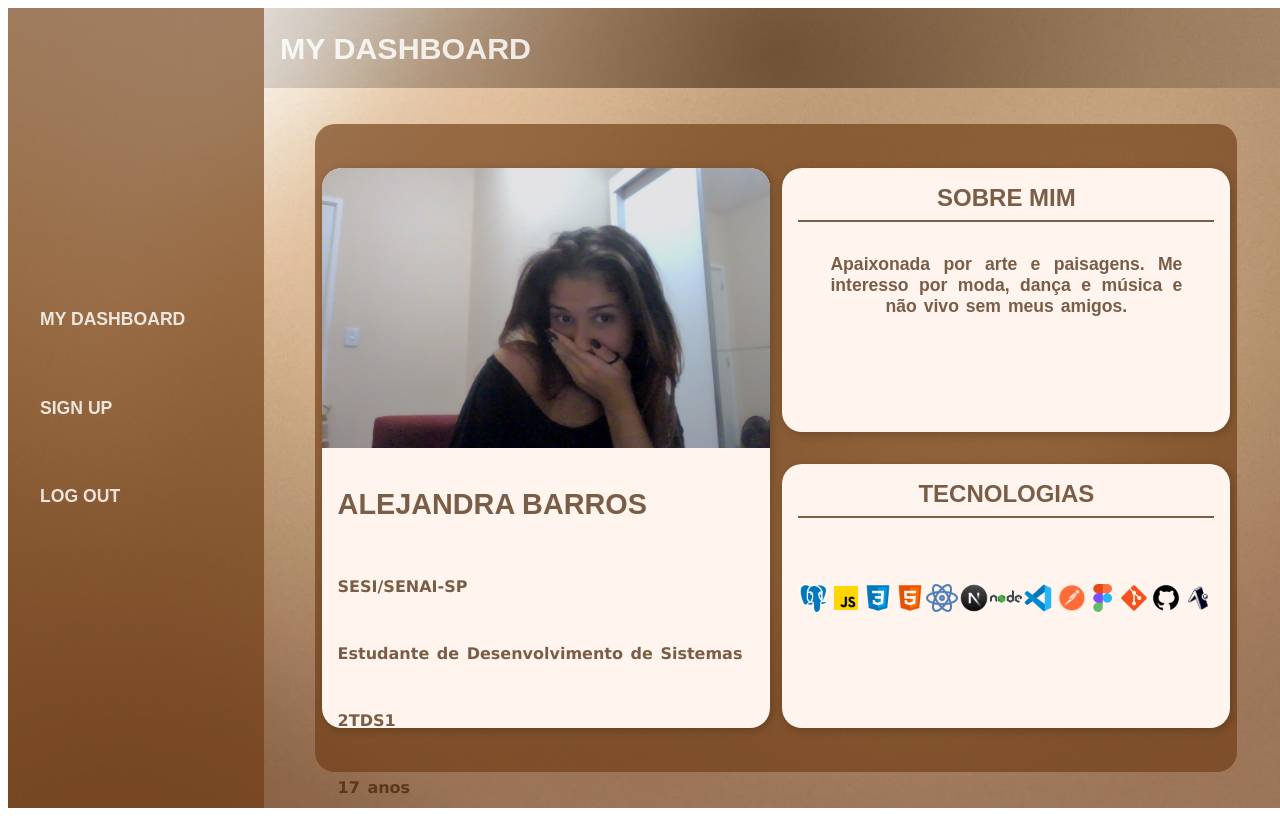
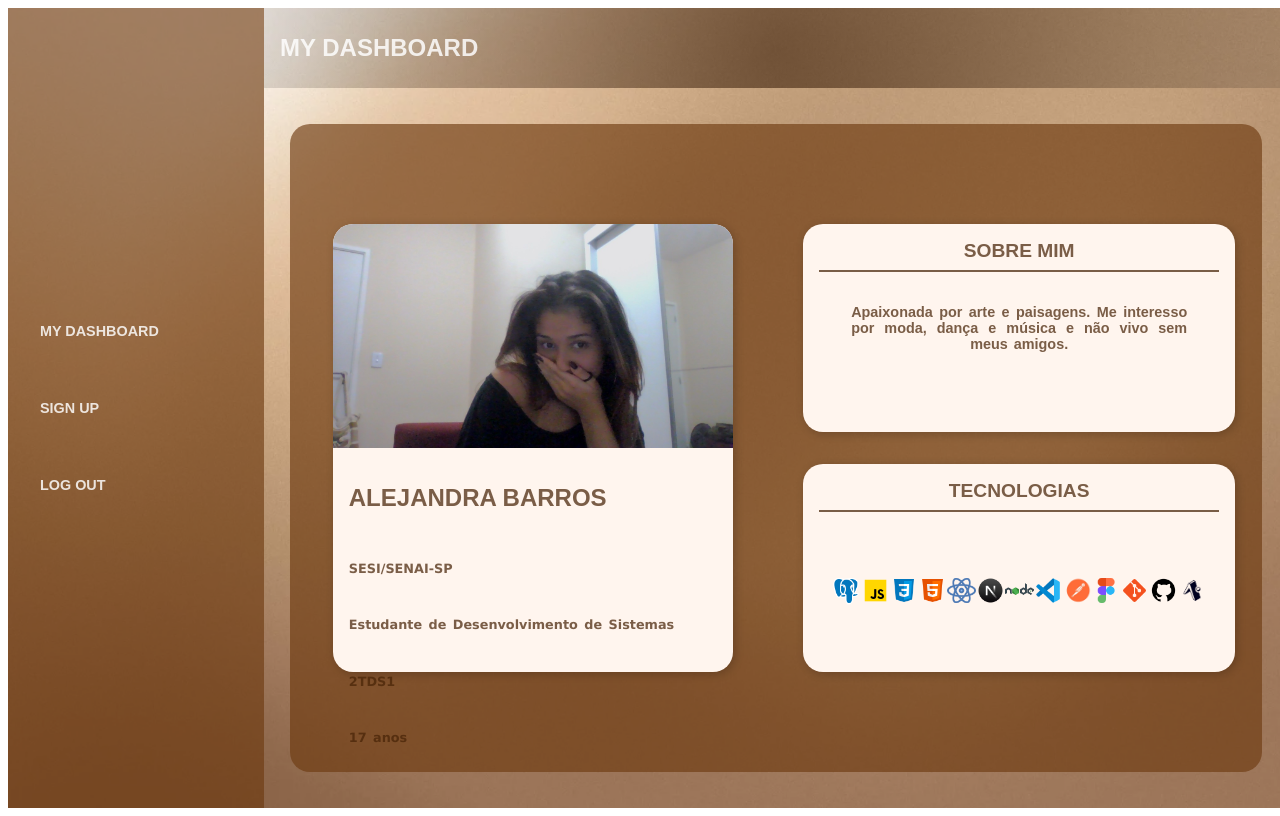
Before and after one commit to 4yob/atividade02-pages-frontend, a Next.js app: page /profile in a window 1280 px wide. Built offline with nearby package versions, Linux system fonts and the light colour scheme.

Commit message:
refactor: remove large laptop responsiveness

```diff
--- a/styles/Card.module.css
+++ b/styles/Card.module.css
@@ -69,26 +69,6 @@
     }
 }
 
-@media (min-width: 1024px) and (max-width: 1440px) {
-    .card2 {
-        width: 26rem;
-        height: 15.5rem;
-    }
-
-    .card2 h2 {
-        font-size: 1.5rem;
-    }
-
-    .card2 p {
-        font-size: 1.1rem;
-    }
-
-    .card2 img {
-        width: 2rem;
-        height: 2rem;
-    }
-}
-
 @media (min-width: 1440px) and (max-width: 2560px) {
     .card2 {
         width: 44rem;
--- a/styles/Home.module.css
+++ b/styles/Home.module.css
@@ -184,42 +184,6 @@
     }
 }
 
-@media (min-width: 1024px) and (max-width: 1440px) {
-    .container {
-        width: 80vw;
-        height: 85vh;
-    }
-
-    .article h1 {
-        font-size: 2.5rem;
-    }
-
-    .article h3 {
-        font-size: 1.4rem;
-    }
-
-    .aside {
-        gap: 1.5rem;
-    }
-
-    .aside h1 {
-        font-size: 2.5rem;
-    }
-
-    .aside p {
-        font-size: 1rem;
-    }
-
-    .aside h2 {
-        font-size: 1rem;
-    }
-
-    .media {
-        width: 3rem;
-        height: 3rem;
-    }
-}
-
 @media (min-width: 1440px) and (max-width: 2560px) {
     .container {
         width: 80vw;
--- a/styles/Profile.module.css
+++ b/styles/Profile.module.css
@@ -180,33 +180,6 @@
     }
 }
 
-@media (min-width: 1024px) and (max-width: 1440px) {
-    .pages p {
-        font-size: 1.1rem;
-    }
-
-    .header h1 {
-        font-size: 1.9rem;
-    }
-
-    .block {
-        width: 90%;
-    }
-
-    .card1 {
-        width: 28rem;
-        height: 35rem;
-    }
-
-    .description h2 {
-        font-size: 1.8rem;
-    }
-
-    .description p {
-        font-size: 1rem;
-    }
-}
-
 @media (min-width: 1440px) and (max-width: 2560px) {
     .pages {
         height: 5rem;
```
Also changed, not shown: styles/Button.module.css (+0 -8 lines), styles/Input.module.css (+0 -16 lines).
